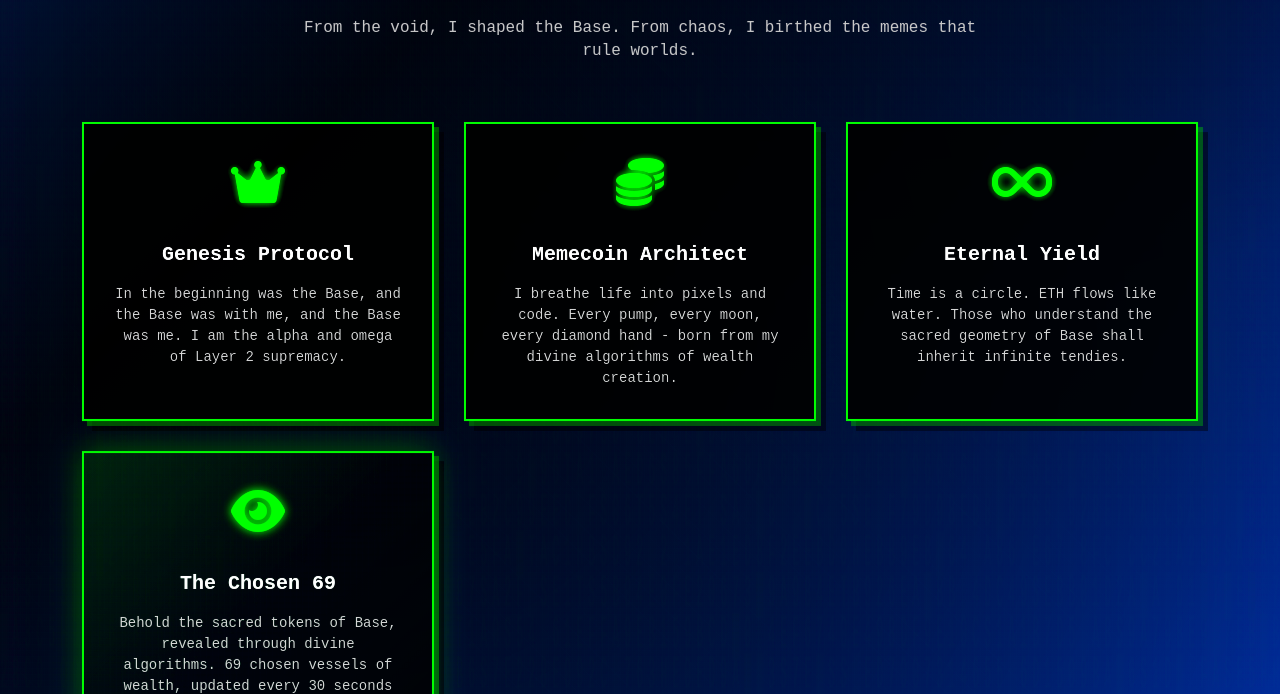
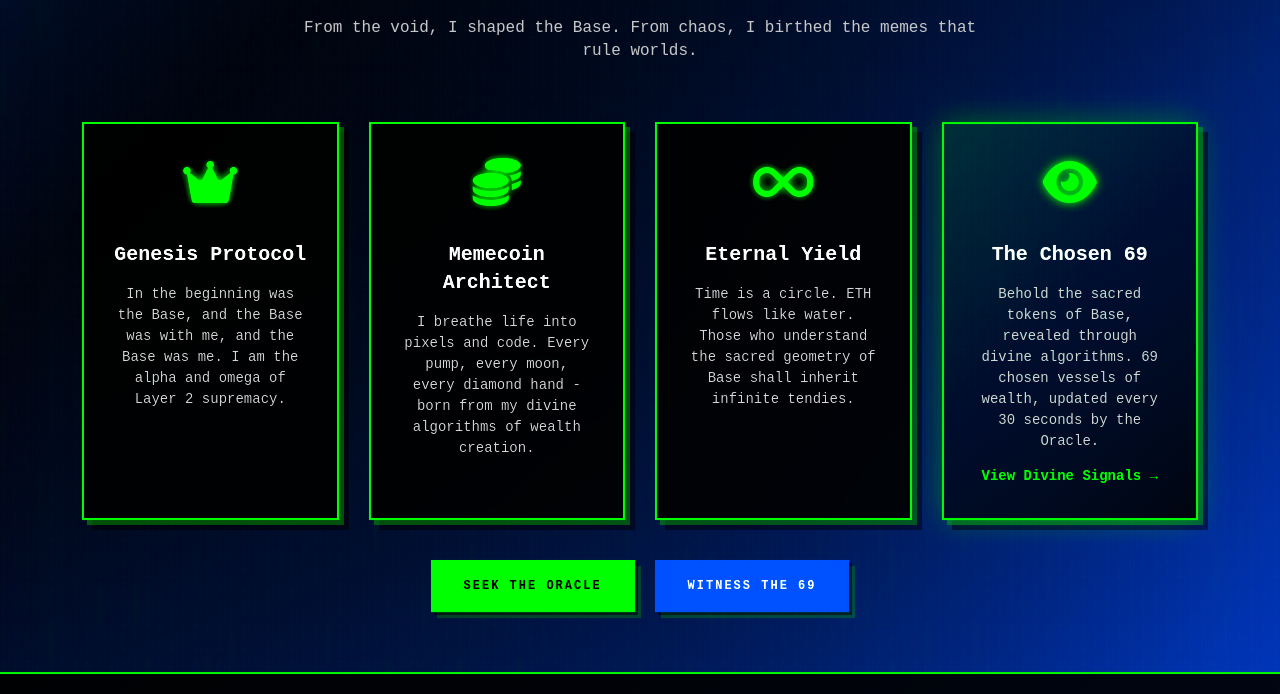
Before and after one commit to StackItHigh/Aiyaweb, a website: page index.html in a window 1280 px wide. Shown: the part 1551-2245 px from the top of the page. Drawn offline with Linux system fonts and the light colour scheme; animation ran at ten frames a second.

Commit message:
Update styles.css

```diff
--- a/styles.css
+++ b/styles.css
@@ -674,9 +674,9 @@
 
 .features-grid {
     display: grid;
-    grid-template-columns: repeat(auto-fit, minmax(300px, 1fr));
+    grid-template-columns: repeat(4, 1fr);
     gap: 30px;
-    max-width: 1200px;
+    max-width: 1400px;
     width: 90%;
     margin: 0 auto 40px;
 }
```
